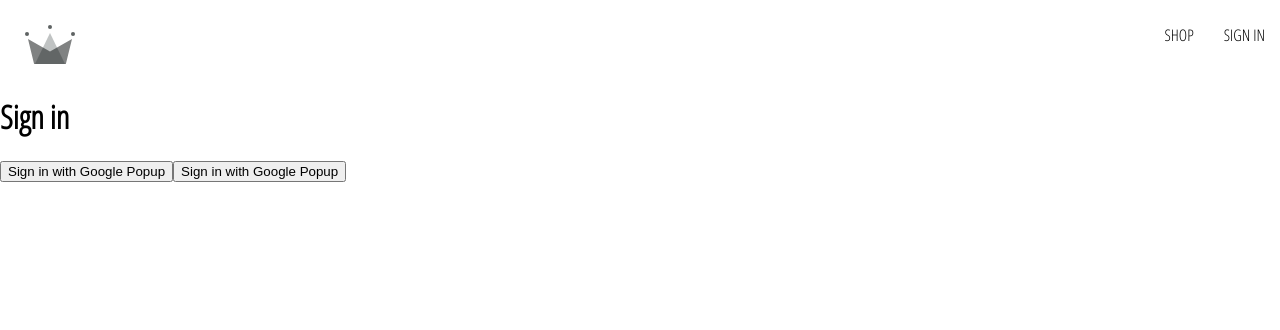
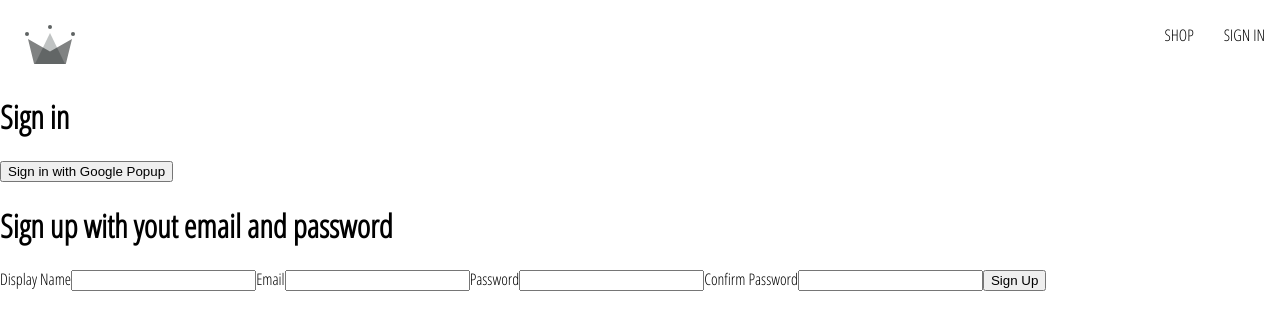
Before and after one commit to Morosan/crwn-clothing, a React (Create React App) app: page /sign-in in a window 1280 px wide. Shown: the top 330 px of the page. Built offline with nearby package versions, Linux system fonts and the light colour scheme.

Commit message:
97 14:54

```diff
--- /dev/null
+++ b/src/components/sign-up-form/sign-up-form.component.jsx
@@ -0,0 +1,65 @@
+import { useState } from "react";
+
+const defaultFormFields = {
+  displaName: '',
+  email: '',
+  password: '',
+  confirmPassword: '',
+}
+
+const SignUpForm = () => {
+  const [formFields, setFormFields] = useState(defaultFormFields);
+  const { displaName, email, password, confirmPassword } = formFields;
+
+  console.log(formFields);
+
+  const handleChange = (event) => {
+    const { name, value } = event.target;
+
+    setFormFields({ ...formFields, [name]: value});
+  }
+
+  return (
+    <div>
+      <h1>Sign up with yout email and password</h1>
+      <form onSubmit={() => {}}>
+        <label>Display Name</label>
+        <input
+          type="text"
+          required onChange={handleChange}
+          name="displayName"
+          value={displaName}
+        />
+
+        <label>Email</label>
+        <input
+          type="email"
+          required onChange={handleChange}
+          name="email"
+          value={email}
+        />
+
+        <label>Password</label>
+        <input
+          type="password"
+          required onChange={handleChange}
+          name="password"
+          value={password}
+        />
+
+        <label>Confirm Password</label>
+        <input
+          type="password"
+          required onChange={handleChange}
+          name="confirmPassword"
+          value={confirmPassword}
+        />
+
+        <button type="submit">Sign Up</button>
+      </form>
+
+    </div>
+  )
+}
+
+export default SignUpForm;
--- a/src/routes/sign-in/sign-in.component.jsx
+++ b/src/routes/sign-in/sign-in.component.jsx
@@ -1,7 +1,7 @@
+import SignUpForm from "../../components/sign-up-form/sign-up-form.component";
 import {
   signInWithGooglePopup,
   createUserDocumentFromAuth,
-  signInWithGoogleRedirect
 } from "../../utils/firebase/firebase.utils";
 
 const SignIn = () => {
@@ -10,16 +10,12 @@
     const userDocRef = await createUserDocumentFromAuth(user);
   };
 
-  const logGoogleRedirectUser = async () => {
-    const {user} = await signInWithGoogleRedirect();
-    console.log(user)
-  };
-
   return (
     <div>
       <h1>Sign in</h1>
       <button onClick={logGoogleUser}>Sign in with Google Popup</button>
-      <button onClick={logGoogleRedirectUser}>Sign in with Google Popup</button>
+
+      <SignUpForm/>
     </div>
   )
 }
--- a/src/utils/firebase/firebase.utils.js
+++ b/src/utils/firebase/firebase.utils.js
@@ -39,6 +39,7 @@
 
 
 export const db = getFirestore();
+
 export const createUserDocumentFromAuth = async (userAuth) => {
   const userDocRef = doc(db, 'users', userAuth.uid);
 
```
